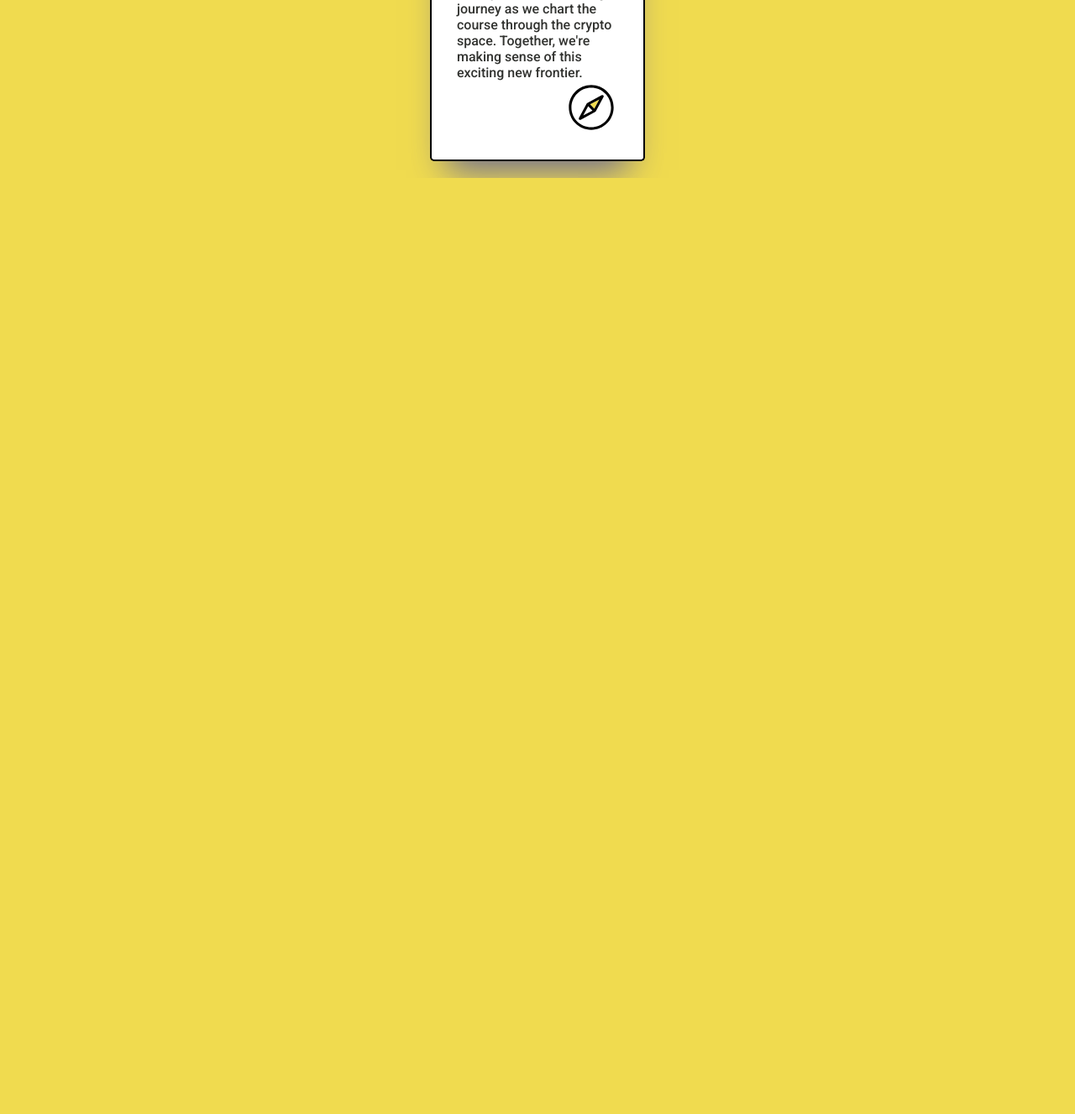
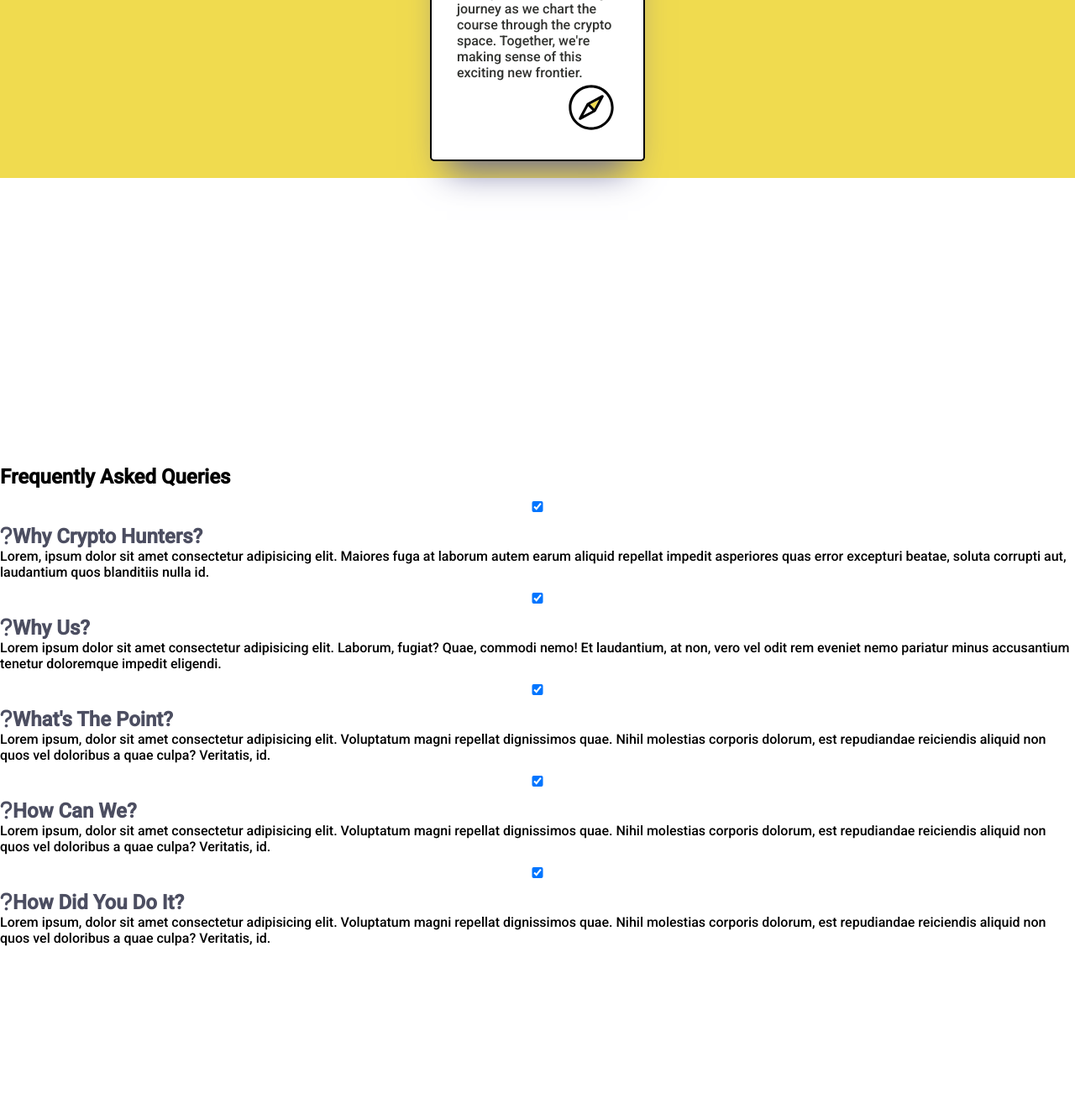
Before and after one commit to SparrowNado/CryptoHunters, a PHP site: page / in a window 1280 px wide. Shown: the part 1602-2929 px from the top of the page at 84% size. Before the commit the page ends 1814 px from the top, so only its background shows below. Run offline with PHP 8.4, Linux system fonts and the light colour scheme; some libraries are stand-ins or nearby versions; some web fonts are replaced.

Commit message:
updated my branch

```diff
--- a/index.html
+++ b/index.html
@@ -1,3 +1,4 @@
+
 <!DOCTYPE html>
 <html lang="en">
 <head>
@@ -26,12 +27,14 @@
             <a href="#Home">Home</a>
             <a href="#About">About</a>
             <a href="#" id="contact">Contact</a>
+            <a href="login.php" id="login">Login</a>
+            <a href="register.php" id="register">Register</a>
+            <a href="logout.php" id="register">Logout</a>
 
         </div>
 
 
     </nav>
-
     <section class="heropage" id="Home">
         <div class="hero-container">
             <div class="left-hero">
@@ -58,6 +61,7 @@
                 </p>
 
             </div>
+
             <div class="row1-container">
                 <div class="box box-down cyan">
                   <h2>Our Motivation</h2>
@@ -140,12 +144,98 @@
 
 
             </div>
+        <!-- FAQ HTML -->
 
-
+        <section class="faqbg">
+            <br>
+            <br>
+            <br>
+            <br>
+            <br>
+            <br>
+            <br>
+            <br>
+            <br>
+            <br>
+            <br>
+            <br>
+            <br>
+            <br>
+            <br>
+            <br>
+            <br>
+            <br>
+            <div class="accordion-menu">
+                <h1 class="faqheader">Frequently Asked Queries</h1>
+                <ul>
+                    <li>
+                        <input type="checkbox" checked>
+                        <i class="arrow"></i>
+                        <h2><i class="fas fa-question"></i>Why Crypto Hunters?</h2>
+                        <p>
+                            Lorem, ipsum dolor sit amet consectetur adipisicing elit. Maiores fuga at laborum autem earum aliquid repellat impedit asperiores quas error excepturi beatae, soluta corrupti aut, laudantium quos blanditiis nulla id.
+                        </p>
+                    </li>
+                    <li>
+                        <input type="checkbox" checked>
+                        <i class="arrow"></i>
+                        <h2><i class="fas fa-question"></i>Why Us?</h2>
+                        <p>
+                            Lorem ipsum dolor sit amet consectetur adipisicing elit. Laborum, fugiat? Quae, commodi nemo! Et laudantium, at non, vero vel odit rem eveniet nemo pariatur minus accusantium tenetur doloremque impedit eligendi.
+                        </p>
+                    </li>
+                    <li>
+                        <input type="checkbox" checked>
+                        <i class="arrow"></i>
+                        <h2><i class="fas fa-question"></i>What's The Point?</h2>
+                        <p>
+                            Lorem ipsum, dolor sit amet consectetur adipisicing elit. Voluptatum magni repellat dignissimos quae. Nihil molestias corporis dolorum, est repudiandae reiciendis aliquid non quos vel doloribus a quae culpa? Veritatis, id.
+                        </p>
+                    </li>
+                    <li>
+                        <input type="checkbox" checked>
+                        <i class="arrow"></i>
+                        <h2><i class="fas fa-question"></i>How Can We?</h2>
+                        <p>
+                            Lorem ipsum, dolor sit amet consectetur adipisicing elit. Voluptatum magni repellat dignissimos quae. Nihil molestias corporis dolorum, est repudiandae reiciendis aliquid non quos vel doloribus a quae culpa? Veritatis, id.
+                        </p>
+                    </li>
+                    <li>
+                        <input type="checkbox" checked>
+                        <i class="arrow"></i>
+                        <h2><i class="fas fa-question"></i>How Did You Do It?</h2>
+                        <p>
+                            Lorem ipsum, dolor sit amet consectetur adipisicing elit. Voluptatum magni repellat dignissimos quae. Nihil molestias corporis dolorum, est repudiandae reiciendis aliquid non quos vel doloribus a quae culpa? Veritatis, id.
+                        </p>
+                    </li>
+                    </li>
+                </ul>
+            </div>
+            <br>
+            <br>
+            <br>
+            <br>
+            <br>
+            <br>
+            <br>
+            <br>
+            <br>
+            <br>
+            <br>
+            <br>
+            <br>
+            <br>
+            <br>
+            <br>
+            <br>
+            <br>
+        </section>
 
 
 
 </body>
 <script src="burger.js"></script>
 <script src="contactmodal.js"></script>
+<script src="accordion.js"></script>
+<script src="https://kit.fontawesome.com/1c2c2462bf.js" crossorigin="anonymous"></script>
 </html>
```
Also changed, not shown: style.css (+67 -1 lines).
